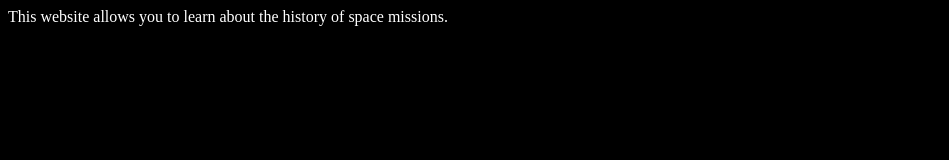
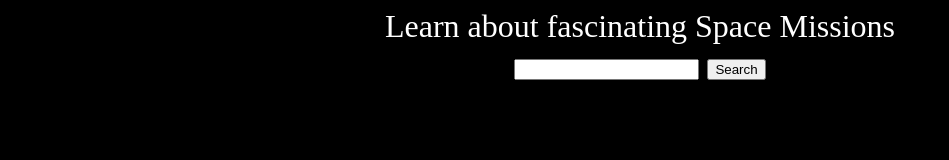
Before and after one commit to maxnitin/space-explorer, a plain HTML site: page index.html in a window 1280 px wide. Shown: the whole page, without its empty margins (0-949 px from the left). Drawn offline with Linux system fonts and the light colour scheme.

Commit message:
center align, increase font size; and rewording of heading

```diff
--- a/index.html
+++ b/index.html
@@ -7,6 +7,9 @@
     <link rel="stylesheet" href="style.css">
 </head>
 <body>
-    This website allows you to learn about the history of space missions.
+    Learn about fascinating Space Missions<br>
+    <input>
+    <button>Search
+    <output> </output>
 </body>
 </html>
--- a/style.css
+++ b/style.css
@@ -1,4 +1,5 @@
 body {
     background-color: black;
     color: white;
-}
+    font-size: 2em;
+    text-align: center;}
```
